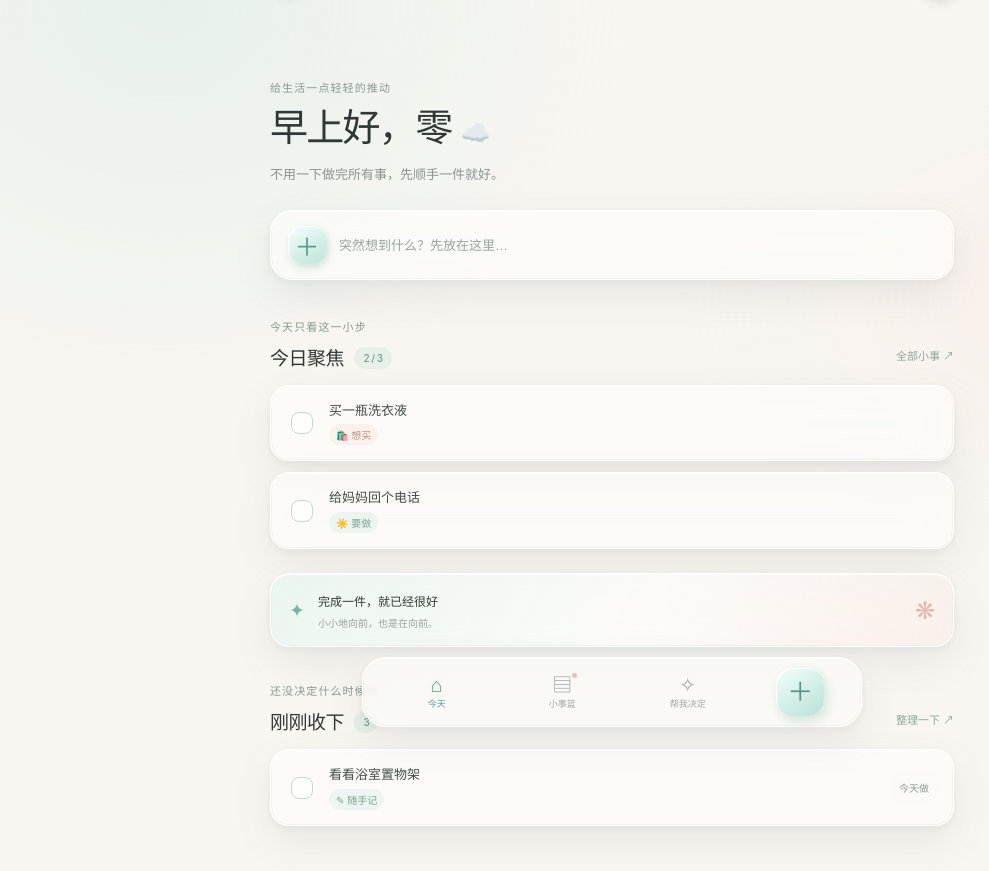
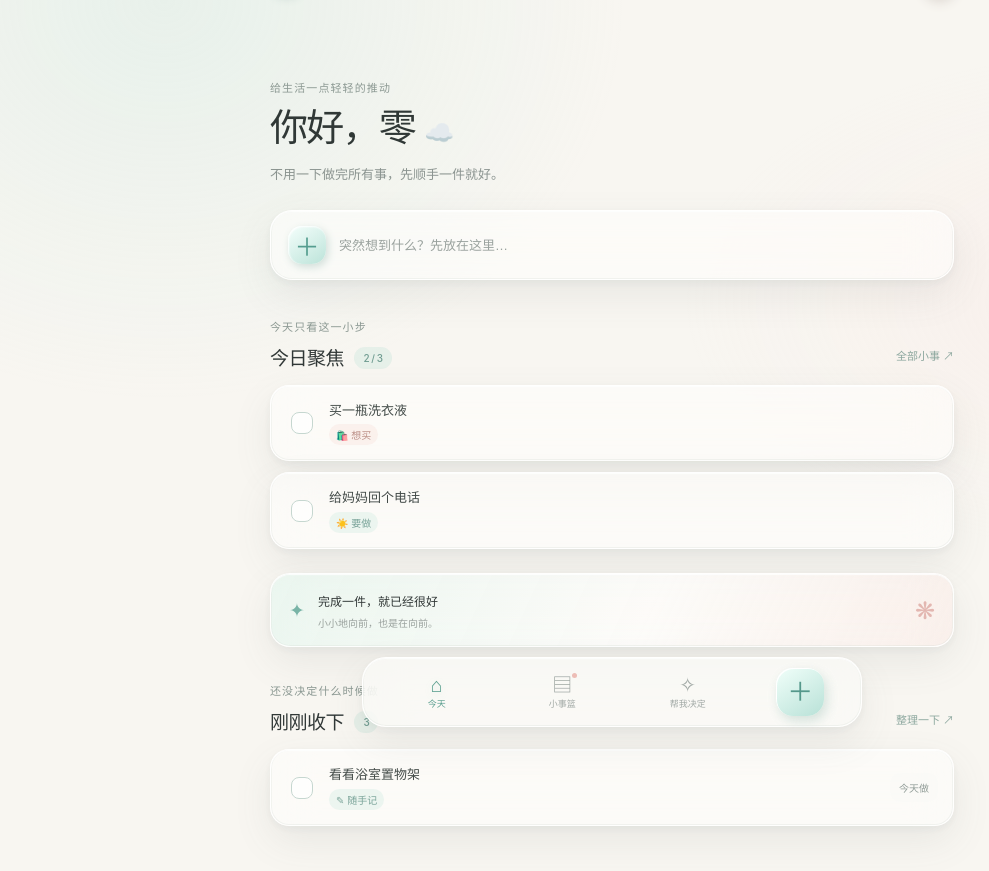
Before and after one commit to zhongliche/little-things, a website: page index.html in a window 1280 px wide. Shown: the part 59-930 px from the top of the page, without its empty margins (28-1017 px from the left). Drawn offline with Linux system fonts and the light colour scheme.

Commit message:
Use a neutral greeting before time-based greeting loads

```diff
--- a/index.html
+++ b/index.html
@@ -22,7 +22,7 @@
       <section class="view active" id="view-today" aria-labelledby="greeting">
         <div class="hero-copy">
           <p class="eyebrow">给生活一点轻轻的推动</p>
-          <h1 id="greeting">早上好，零<span class="wave">☁️</span></h1>
+          <h1 id="greeting">你好，零<span class="wave">☁️</span></h1>
           <p class="subcopy">不用一下做完所有事，先顺手一件就好。</p>
         </div>
         <button class="capture-card glass" id="captureOpen" aria-label="快速记下一件事">
```
